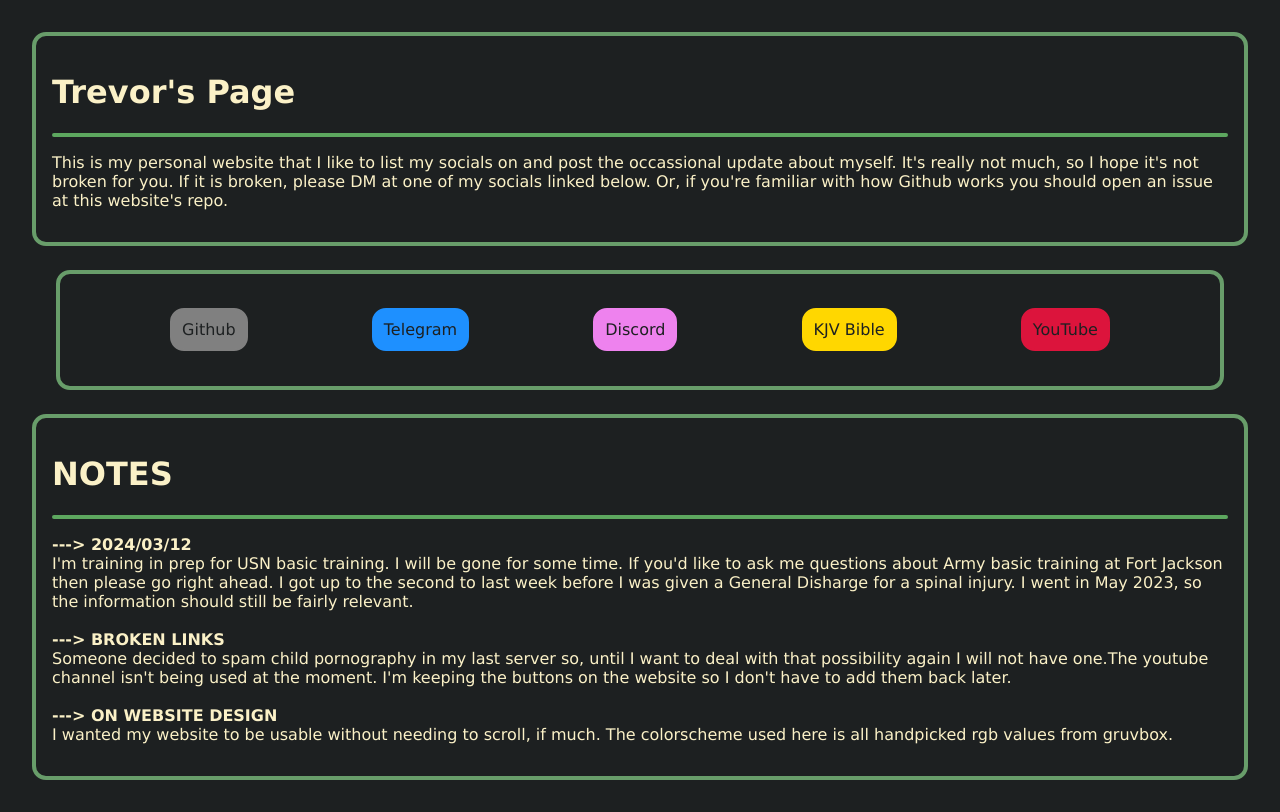
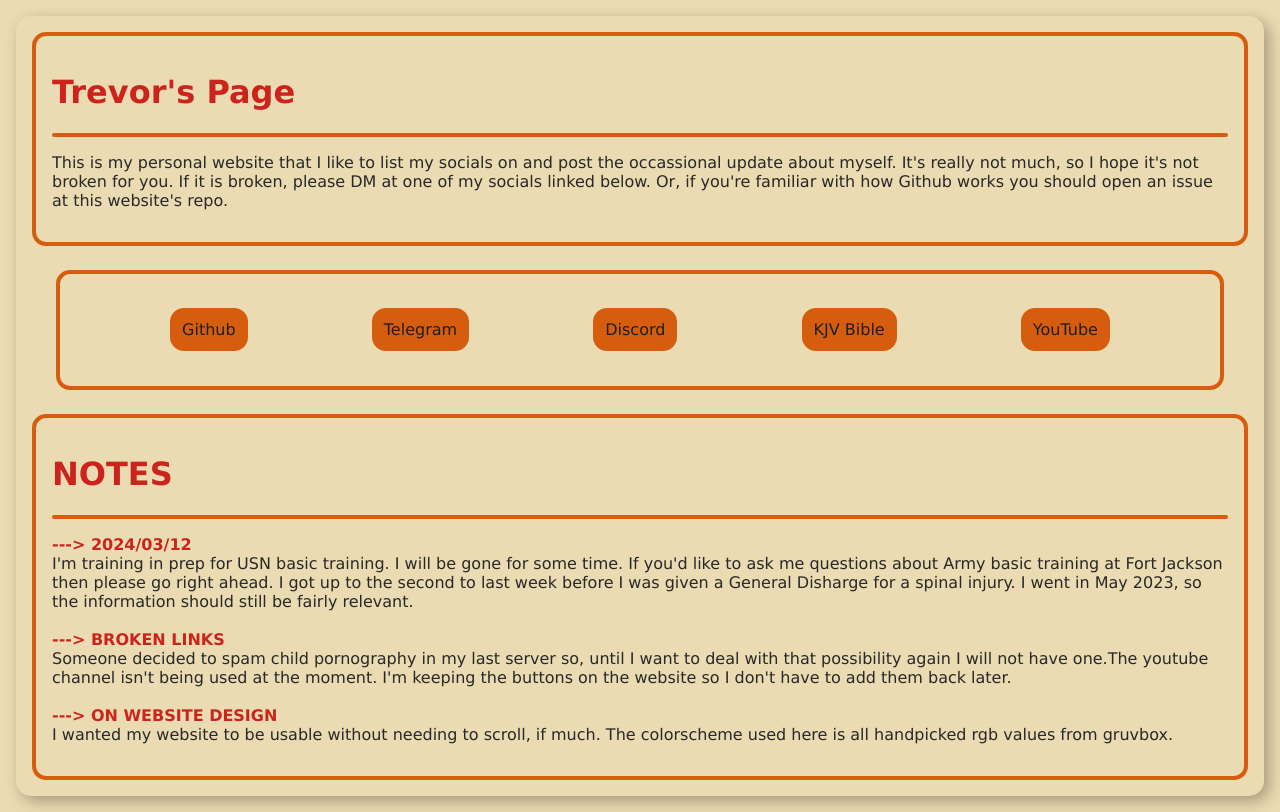
Before and after one commit to torogovets-t/Trevor.Cachin, a plain HTML site: page index.html in a window 1280 px wide. Drawn offline with Linux system fonts and the light colour scheme.

Commit message:
light mode gruvbox change

```diff
--- a/styles.css
+++ b/styles.css
@@ -1,13 +1,16 @@
 body{
-    background-color:rgb(29,32,33);
-    color: rgb(251,241,199);
+    background-color: rgb(235,219,178);
+    color: rgb(40,40,40);
     font-family: Verdana, Geneva, Tahoma, sans-serif;
     margin: 1em;
     padding: 1em;
+    box-shadow: 5px 5px 15px rgba(0,0 ,0 , 0.3);
+    border: 4px none rgb(0,0,0);
+    border-radius: 15px;
 
 }
 hr{
-    border: 2px solid rgb(93, 167, 95);
+    border: 2px solid rgb(214,93,14);
     border-radius: 14px;
 }
 p{
@@ -21,12 +24,13 @@ a:hover,a:visited,a:active,a:link{
 
 .top{
     padding: 1em;
-    border: 4px solid rgb(104,157,106);
+    border: 4px solid rgb(214,93,14);
     border-radius: 14px;
+
 }
 .Top2{
     padding: 1em;
-    border: 4px solid rgb(104,157,106);
+    border: 4px solid rgb(214,93,14);
     border-radius: 14px;
 }
 .cards{
@@ -35,47 +39,53 @@ a:hover,a:visited,a:active,a:link{
     flex-wrap: nowrap;
     align-items: center;
     justify-content: space-around;
-    border: 4px solid rgb(104,157,106);
+    border: 4px solid rgb(214,93,14);
     border-radius: 14px;
     margin: 1.5em;
     padding: 3em;
     height: 1em
 }
 .linked{
-    border: 2px solid gray;
+    border: 2px solid rgb(214,93,14);
     border-radius: 14px;
-    background-color: gray;
+    background-color: rgb(214,93,14);
     color: rgb(29,32,33);
     padding: 10px;
 }
 .linked2{
-    border: 2px solid dodgerblue;
+    border: 2px solid rgb(214,93,14);
     border-radius: 14px;
-    background-color: dodgerblue;
+    background-color: rgb(214,93,14);
     color: rgb(29,32,33);
     padding: 10px;
 }
 .linked3{
-    border: 2px solid violet;
+    border: 2px solid rgb(214,93,14);
     border-radius: 14px;
-    background-color: violet;
+    background-color: rgb(214,93,14);
     color: rgb(29,32,33);
     padding: 10px;
 }
 .Bible{
-    border: 2px solid gold;
+    border: 2px solid rgb(214,93,14);
     border-radius: 14px;
-    background-color: gold;
+    background-color: rgb(214,93,14);
     color: rgb(29,32,33);
     padding: 10px;
 }
 .linked4{
-    border: 2px solid crimson;
+    border: 2px solid rgb(214,93,14);
     border-radius: 14px;
-    background-color: crimson;
+    background-color: rgb(214,93,14);
     color: rgb(29,32,33);
     padding: 10px;
 }
 a:link, a:visited, a:hover, a:active{
     text-decoration: none;
 }
+h1{
+    color: rgb(204,36,29);
+}
+b{
+    color: rgb(204,36,29);
+}
```
Also changed, not shown: index.html (+3 -0 lines).
